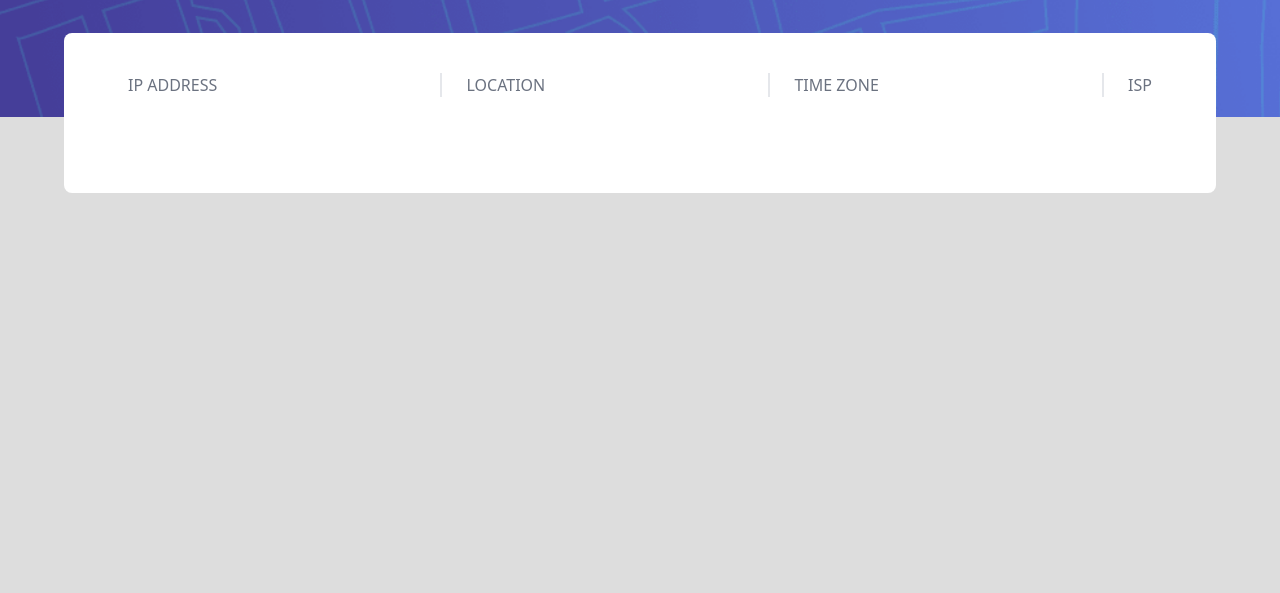
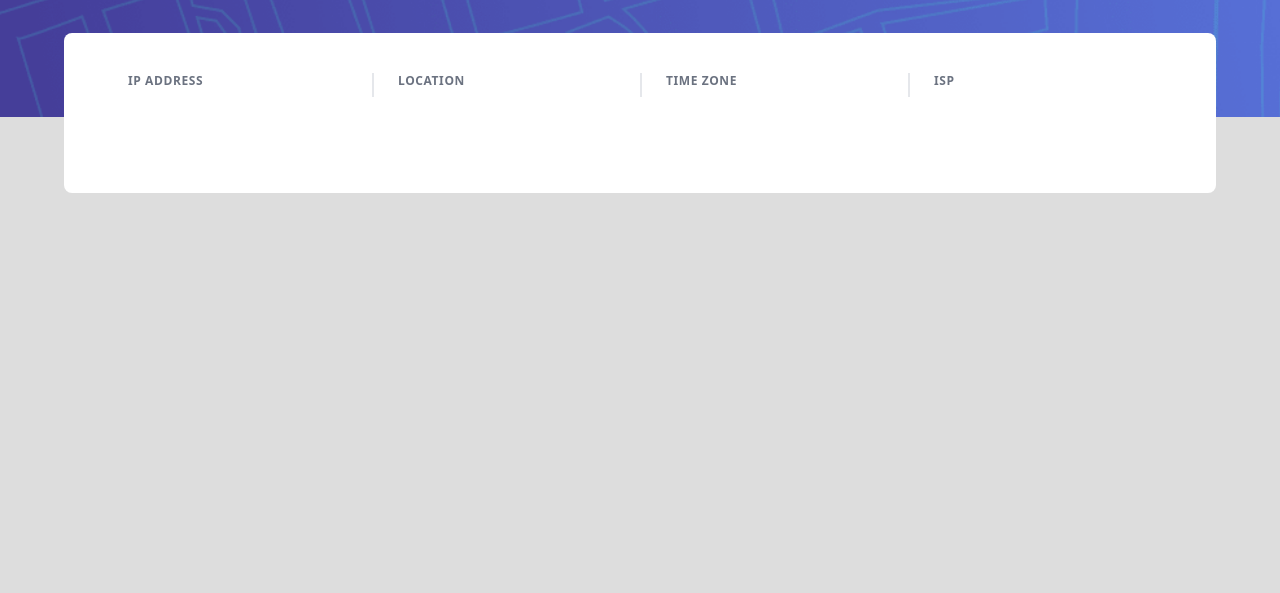
Before and after one commit to caritobd91/ip-address-tracker, a website built with Vite: page index.html in a window 1280 px wide. Shown: the part 207-800 px from the top of the page. Built offline with nearby package versions, Linux system fonts and the light colour scheme; no server answers.

Commit message:
[update] result box styles

```diff
--- a/index.html
+++ b/index.html
@@ -28,24 +28,24 @@
 
       <div class="bg-white h-40 w-full max-w-6xl rounded-lg mx-auto absolute top-60 z-10 right-0 left-0 p-10">
         <div class="divide-x-2 divide-solid divide-grey-500 flex justify-between">
-          <div class="px-6">
-            <h2 class="text-gray-500 uppercase">Ip Address</h2>
+          <div class="px-6 w-1/4">
+            <h2 class="text-gray-500 uppercase pb-2 font-bold text-xs tracking-wider">Ip Address</h2>
             <div id="searchResultIp" class="text-xl font-bold"></div>
           </div>
-          <div class="px-6">
-            <h2 class="text-gray-500 uppercase">
+          <div class="px-6 w-1/4">
+            <h2 class="text-gray-500 uppercase pb-2 font-bold text-xs tracking-wider">
               Location
             </h2>
             <div id="searchResultLocation" class="text-xl font-bold"></div>
           </div>
-          <div class="px-6">
-            <h2 class="text-gray-500 uppercase">
+          <div class="px-6 w-1/4">
+            <h2 class="text-gray-500 uppercase pb-2 font-bold text-xs tracking-wider">
               Time Zone
             </h2>
             <div id="searchResultTimeZone" class="text-xl font-bold"></div>
           </div>
-          <div class="px-6">
-            <h2 class="text-gray-500 uppercase">
+          <div class="px-6 w-1/4">
+            <h2 class="text-gray-500 uppercase pb-2 font-bold text-xs tracking-wider">
               ISP
             </h2>
             <div id="searchResultIsp" class="text-xl font-bold"></div>
```
